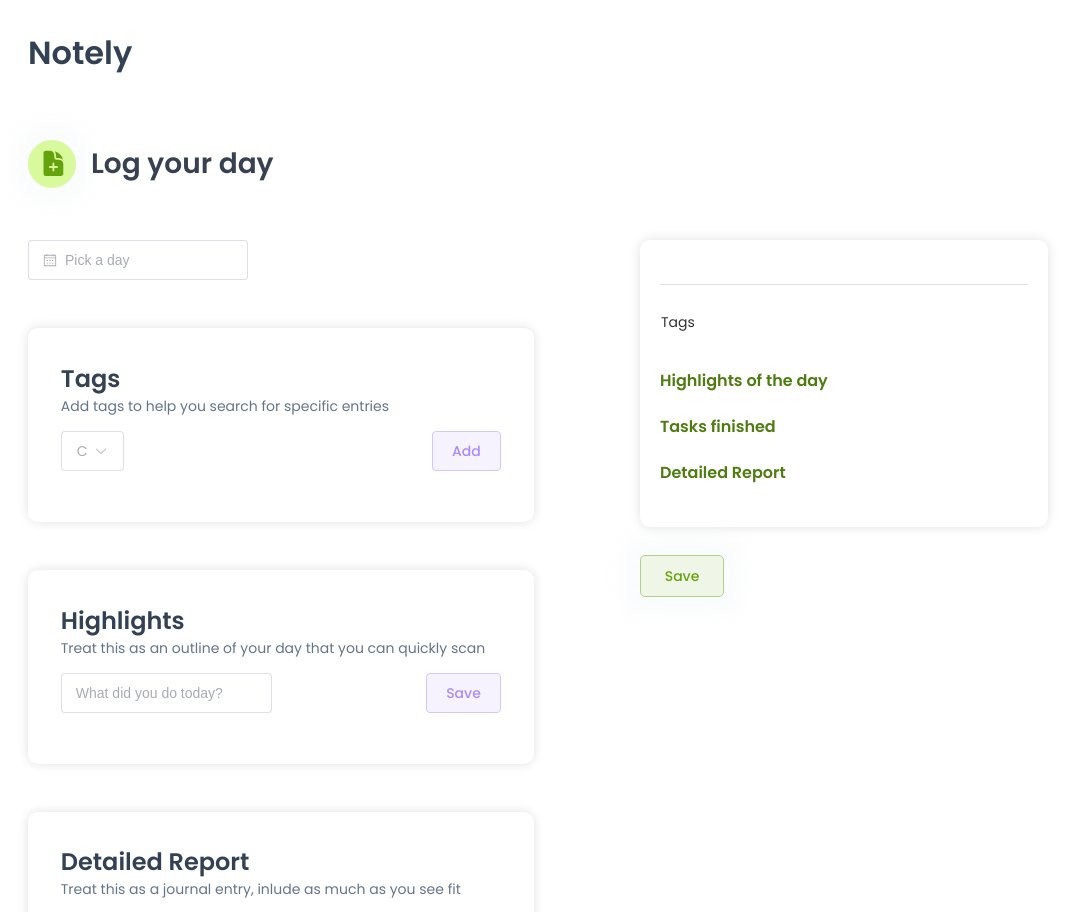
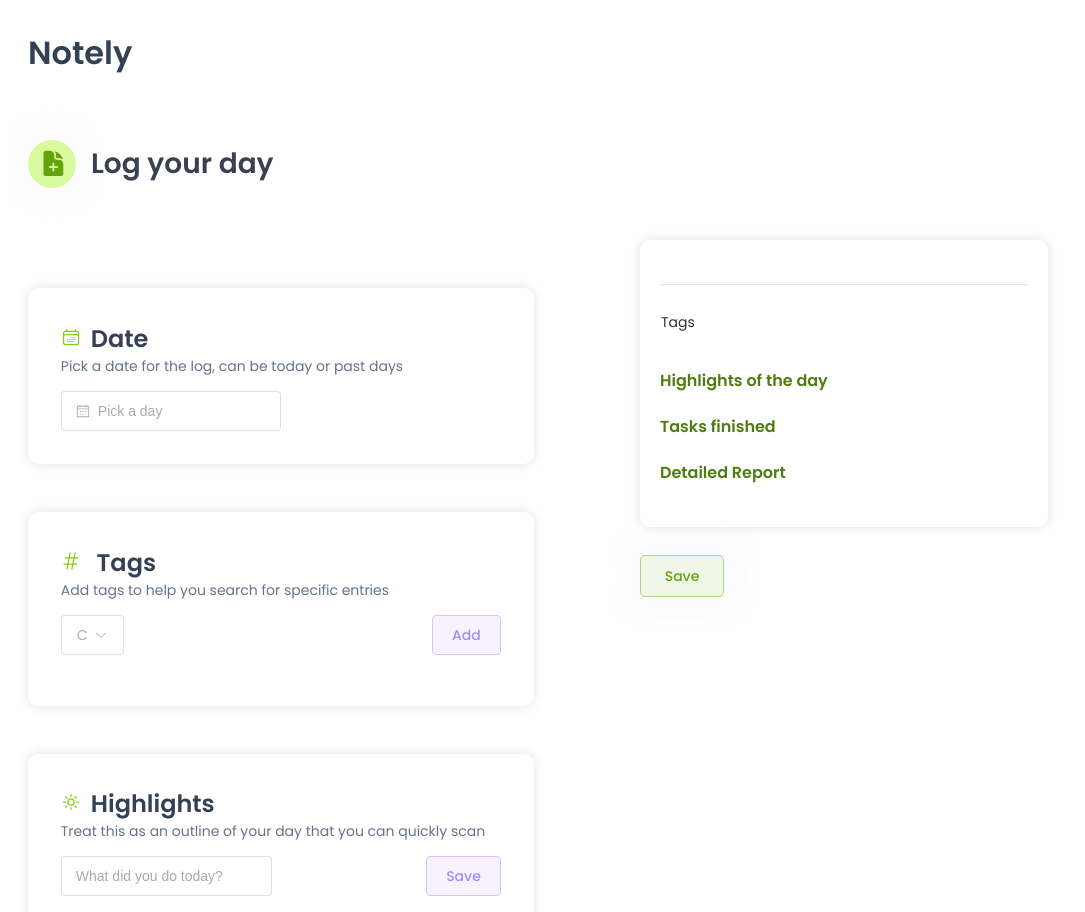
Before and after one commit to mooncakes-dev/atlashackathon22-notely, a Vue app in the folder client/: page /new-work-note in a window 1280 px wide. Shown: the top 912 px of the page, without its empty margins (0-1085 px from the left). Built offline with nearby package versions, Linux system fonts and the light colour scheme.

Commit message:
added icons and made pick a date look in tune with the other components

```diff
--- a/client/src/assets/main.css
+++ b/client/src/assets/main.css
@@ -45,6 +45,11 @@ body {
     padding: 0.8em;
     width: 30em;
 }
+.el-card.--log-card #card-header .el-icon {
+    color: var(--lime-500);
+    font-size: 20px;
+    margin-right: 0.5em;
+}
 .el-card.--log-card #card-header h2 {
     color: var(--slate-700);
     margin: 0;
--- a/client/src/components/newWorkNote/DatePicker.vue
+++ b/client/src/components/newWorkNote/DatePicker.vue
@@ -1,4 +1,11 @@
 <template>
+    <el-card class="--log-card">
+        <div id="card-header">
+            <h2>
+                <el-icon><CalendarDaysIcon /></el-icon>Date
+            </h2>
+            <p>Pick a date for the log, can be today or past days</p>
+        </div>
         <el-date-picker
             v-model="dateSelected"
             tabindex="1"
@@ -8,13 +15,18 @@
             size="large"
             format="YYYY/MM/DD"
             value-format="YYYY-MM-DD"
-        @change=sendNewDate
+            @change="sendNewDate"
         />
+    </el-card>
 </template>
 
 <script>
+import { CalendarDaysIcon } from '@heroicons/vue/24/outline';
 export default {
     name: 'DatePicker',
+    components: {
+        CalendarDaysIcon,
+    },
     data() {
         return {
             dateSelected: '',
--- a/client/src/components/newWorkNote/HighlightsCard.vue
+++ b/client/src/components/newWorkNote/HighlightsCard.vue
@@ -1,7 +1,9 @@
 <template>
     <el-card class="--log-card">
         <div id="card-header">
-            <h2>Highlights</h2>
+            <h2>
+                <el-icon><SunIcon /></el-icon>Highlights
+            </h2>
             <p>
                 Treat this as an outline of your day that you can quickly scan
             </p>
@@ -25,9 +27,10 @@
 </template>
 
 <script>
+import { SunIcon } from '@heroicons/vue/24/outline';
 export default {
     name: 'HighlightsCard',
-    components: {},
+    components: { SunIcon },
     data() {
         return {
             log: {
--- a/client/src/components/newWorkNote/PreviewDay.vue
+++ b/client/src/components/newWorkNote/PreviewDay.vue
@@ -42,10 +42,12 @@ export default {
     methods: {
         removeTag(tag) {
             this.tags.splice(this.tags.indexOf(tag), 1);
+            this.$emit('tagRemoval', this.tags);
         },
 
         removeHighlight(item) {
             this.highlights.splice(this.highlights.indexOf(item), 1);
+            this.$emit('highlightRemoval', this.highlights);
         },
     },
 };
--- a/client/src/components/newWorkNote/Report.vue
+++ b/client/src/components/newWorkNote/Report.vue
@@ -1,8 +1,10 @@
 <template>
     <el-card class="--log-card">
         <div id="card-header">
-            <h2>Detailed Report</h2>
-            <p>Treat this as a journal entry, inlude as much as you see fit</p>
+            <h2>
+                <el-icon> <DocumentTextIcon /></el-icon>Detailed Report
+            </h2>
+            <p>Treat this as a journal entry, include as much as you see fit</p>
         </div>
         <el-input
             v-model="reportText"
@@ -10,13 +12,19 @@
             type="textarea"
             placeholder="Please input"
         />
-        <el-button @click="saveReport()" plain color="#a78bfa" size="large"> Save </el-button>
+        <el-button @click="saveReport()" plain color="#a78bfa" size="large">
+            Save
+        </el-button>
     </el-card>
 </template>
 
 <script>
+import { DocumentTextIcon } from '@heroicons/vue/24/outline';
 export default {
     name: 'Report',
+    components: {
+        DocumentTextIcon,
+    },
     data() {
         return {
             reportText: '',
@@ -33,8 +41,8 @@ export default {
 <style scoped lang="scss">
 .el-card {
     .el-button {
-      font-family: 'Poppins', sans-serif;
-      margin-top: 1em;
+        font-family: 'Poppins', sans-serif;
+        margin-top: 1em;
     }
 }
 </style>
--- a/client/src/components/newWorkNote/Tags.vue
+++ b/client/src/components/newWorkNote/Tags.vue
@@ -1,7 +1,9 @@
 <template>
     <el-card class="--log-card">
         <div id="card-header">
-            <h2>Tags</h2>
+            <h2>
+                <el-icon> <HashtagIcon /></el-icon> Tags
+            </h2>
             <p>Add tags to help you search for specific entries</p>
         </div>
         <el-form>
@@ -34,9 +36,13 @@
 
 <script>
 // TODO: Save user created tags - Array Some(?)
+import { HashtagIcon } from '@heroicons/vue/24/outline';
 
 export default {
     name: 'Tags.vue',
+    components: {
+        HashtagIcon,
+    },
     data() {
         return {
             userValue: '',
--- a/client/src/views/NewWorkNote.vue
+++ b/client/src/views/NewWorkNote.vue
@@ -18,11 +18,17 @@
                     <el-row>
                         <DatePicker @saveDate="updateDate($event)" />
                     </el-row>
-                    <el-row> <Tags @newTag="updateTags($event)" /></el-row>
+                    <el-row>
+                        <Tags
+                            @newTag="updateTags($event)"
+                            @tagRemoval="removeTag($event)"
+                    /></el-row>
                     <el-row>
                         <HighlightsCard
                             @updateHighlights="updateHighlights($event)"
-                    /></el-row>
+                            @highlightRemoval="removeHighlight($event)"
+                        />
+                    </el-row>
                     <el-row>
                         <Report @sendReport="updateReport($event)" />
                     </el-row>
@@ -80,6 +86,20 @@ export default {
         updateReport(newReport) {
             this.dayLog.report = newReport;
         },
+        /* Functions to update log day, if items were removed in the preview component
+         * Take tag & highlight updates
+         */
+        removeTag(tag) {
+            console.log('Old Tag Array' + this.dayLog.tags);
+            this.dayLog.tags.push(tag);
+            console.log('Updated tag array: ' + this.dayLog.tags);
+        },
+
+        removeHighlight(item) {
+            this.dayLog.highlights.push(item);
+          console.log('Updated highlight array: ' + this.dayLog.highlights);
+
+        },
     },
 };
 </script>
```
Lines whose indentation alone changed are shown as unchanged.
